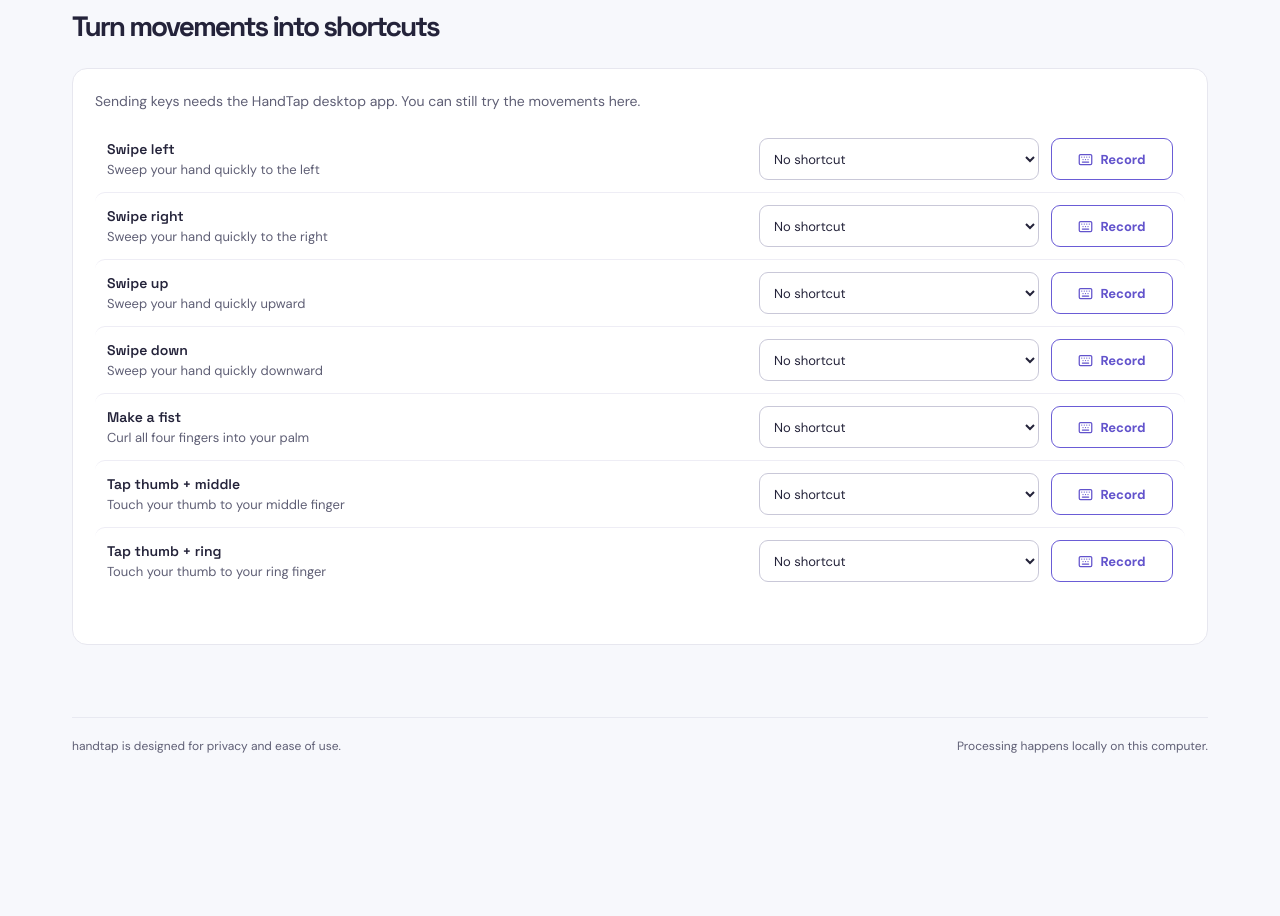
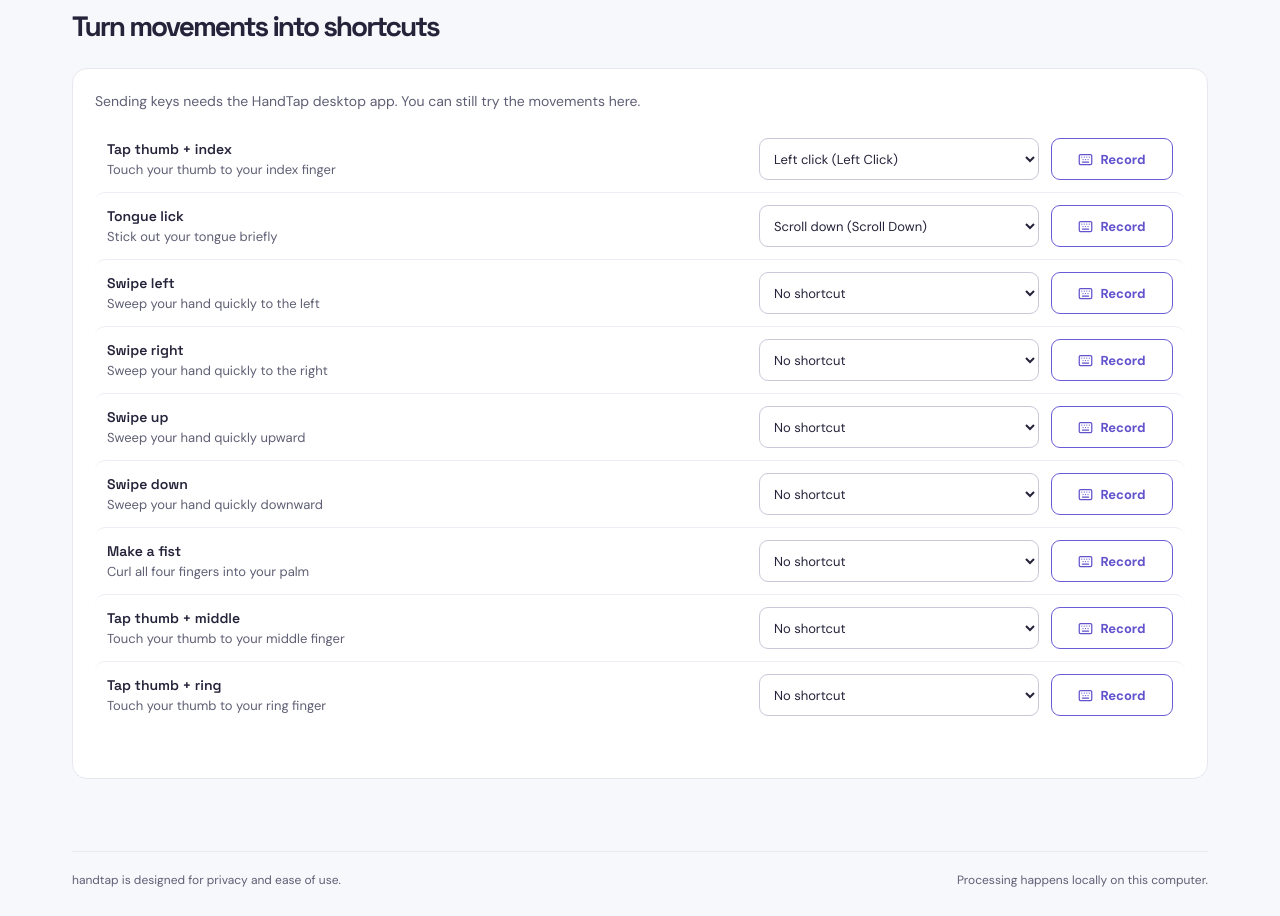
Before and after one commit to Geofoods/Computer-Vision-Help-for-People-WIth-Disabilities, a React (Vite) app: page / in a window 1280 px wide. Shown: the part 1340-2256 px from the top of the page. Before the commit the page ends 2122 px from the top, so only its background shows below. Built offline with nearby package versions, Linux system fonts and the light colour scheme.

Commit message:
keybinds

```diff
--- a/electron/keys.cjs
+++ b/electron/keys.cjs
@@ -37,6 +37,7 @@ const KEYS = {
   'Next Track': 0xb0,
   'Previous Track': 0xb1,
 };
+const ACTIONS = new Set(['Left Click', 'Scroll Down']);
 for (let code = 0x41; code <= 0x5a; code += 1) KEYS[String.fromCharCode(code)] = code;
 for (let digit = 0; digit <= 9; digit += 1) KEYS[String(digit)] = 0x30 + digit;
 for (let number = 1; number <= 12; number += 1) KEYS[`F${number}`] = 0x6f + number;
@@ -46,6 +47,7 @@ const has = (table, name) => Object.prototype.hasOwnProperty.call(table, name);
 /** Returns codes in press order: modifiers, then the one main key. Throws on anything else. */
 function comboToKeyCodes(combo) {
   if (typeof combo !== 'string') throw new Error('Invalid key combination.');
+  if (ACTIONS.has(combo)) return [];
   const names = combo.split('+');
   const key = names.pop();
   const unique = new Set(names).size === names.length;
--- a/src/KeybindSection.jsx
+++ b/src/KeybindSection.jsx
@@ -17,7 +17,7 @@ function BindingRow({ movement, combo, flashing, onChange }) {
   const handleKeyDown = (event) => {
     if (!recording) return;
     event.preventDefault();
-    // Esc always leaves recording, so the keyboard can't get stuck here. It's still a preset.
+    // Esc always leaves recording, so the keyboard can't get stuck here.
     if (event.code === 'Escape') {
       setRecording(false);
       return;
--- a/src/keybinds.js
+++ b/src/keybinds.js
@@ -3,6 +3,8 @@
 const STORAGE_KEY = 'handtap.keybinds';
 
 export const MOVEMENTS = [
+  { id: 'indexTap', label: 'Tap thumb + index', hint: 'Touch your thumb to your index finger' },
+  { id: 'tongueLick', label: 'Tongue lick', hint: 'Stick out your tongue briefly' },
   { id: 'swipeLeft', label: 'Swipe left', hint: 'Sweep your hand quickly to the left' },
   { id: 'swipeRight', label: 'Swipe right', hint: 'Sweep your hand quickly to the right' },
   { id: 'swipeUp', label: 'Swipe up', hint: 'Sweep your hand quickly upward' },
@@ -12,11 +14,18 @@ export const MOVEMENTS = [
   { id: 'ringTap', label: 'Tap thumb + ring', hint: 'Touch your thumb to your ring finger' },
 ];
 
+export const DEFAULT_BINDINGS = {
+  indexTap: 'Left Click',
+  tongueLick: 'Scroll Down',
+};
+
 // Listed so nobody has to physically press a shortcut, which may be the reason they use this app.
 export const PRESET_GROUPS = [
   {
     label: 'Editing',
     presets: [
+      { label: 'Left click', combo: 'Left Click' },
+      { label: 'Scroll down', combo: 'Scroll Down' },
       { label: 'Copy', combo: 'Ctrl+C' },
       { label: 'Paste', combo: 'Ctrl+V' },
       { label: 'Cut', combo: 'Ctrl+X' },
@@ -127,7 +136,7 @@ export function comboFromEvent(event) {
 
 /** Saved bindings, ignoring anything malformed. Storage can throw or be empty. */
 export function loadBindings(storage) {
-  const bindings = {};
+  const bindings = { ...DEFAULT_BINDINGS };
   try {
     const saved = JSON.parse(storage.getItem(STORAGE_KEY)) ?? {};
     for (const { id } of MOVEMENTS) {
--- a/src/main.jsx
+++ b/src/main.jsx
@@ -138,13 +138,20 @@ function App() {
     }
   }, []);
 
-  const triggerMovement = useCallback(async (id) => {
+  const triggerMovement = useCallback(async (id, position) => {
     setLastMovement({ id });
     const combo = bindingsRef.current[id];
     if (!combo || !desktop || !controlRef.current) return;
     setNativeError('');
     try {
-      await desktop.pressKeys(combo);
+      if (combo === 'Left Click') {
+        setClicks((value) => value + 1);
+        await desktop.clickAt(position);
+      } else if (combo === 'Scroll Down') {
+        await desktop.scrollDown();
+      } else {
+        await desktop.pressKeys(combo);
+      }
     } catch (keyError) {
       setNativeError(keyError.message || 'The shortcut could not be pressed.');
     }
@@ -159,13 +166,14 @@ function App() {
       const now = performance.now();
       if (desktop && controlRef.current && now - lastScrollRef.current > SCROLL_COOLDOWN) {
         lastScrollRef.current = now;
-        desktop.scrollDown().catch((scrollError) => {
+        if (bindingsRef.current.tongueLick) triggerMovement('tongueLick');
+        else desktop.scrollDown().catch((scrollError) => {
           setNativeError(scrollError.message || 'The page could not be scrolled.');
         });
       }
     }
     tongueRef.current = licking;
-  }, []);
+  }, [triggerMovement]);
   onFaceRef.current = handleFace;
 
   // Drawn after the hand, which clears the canvas, on every frame so it doesn't flicker
@@ -249,7 +257,10 @@ function App() {
     setGesture(pinching ? 'Tap detected' : 'Hand ready');
 
     if (desktop && controlRef.current) desktop.moveTo(screenPosition);
-    if (justPinched) triggerClick(screenPosition);
+    if (justPinched) {
+      if (bindingsRef.current.indexTap) triggerMovement('indexTap', screenPosition);
+      else triggerClick(screenPosition);
+    }
     if (movement) triggerMovement(movement);
   }, [triggerClick, triggerMovement]);
   onLandmarksRef.current = handleLandmarks;
```
Also changed, not shown: 1 other file (tests, documents, lock files or other folders).
